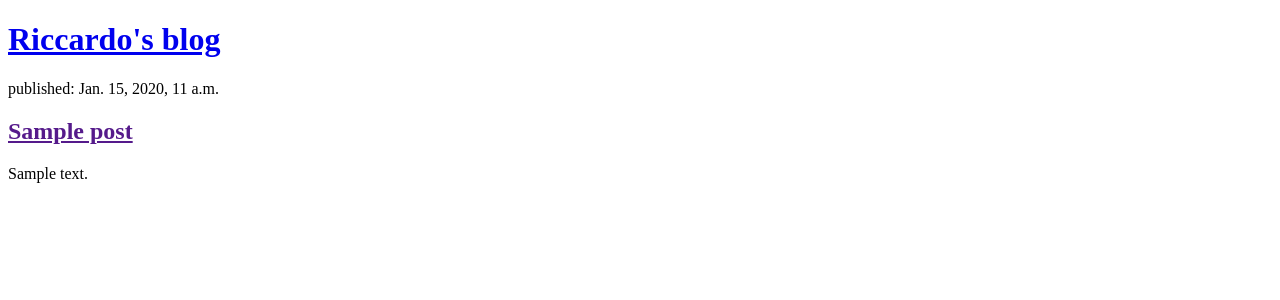
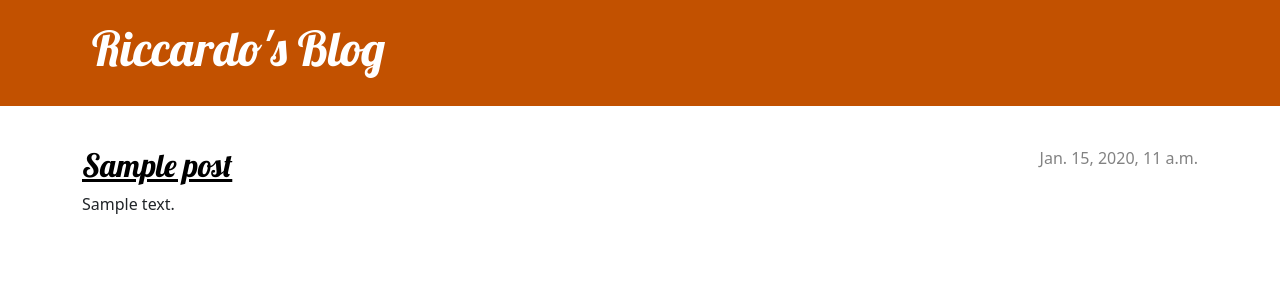
Before and after one commit to RiccardoMPesce/DjangoGirlsTutorial, a Django app: page / in a window 1280 px wide. Shown: the top 300 px of the page. Run offline with Django 5.2, Linux system fonts and the light colour scheme; tables that the repository leaves empty hold one stand-in row (values such as "Sample post").

Commit message:
Created templates!

```diff
--- /dev/null
+++ b/blog/static/css/blog.css
@@ -0,0 +1,70 @@
+.page-header {
+    background-color: #C25100;
+    margin-top: 0;
+    margin-bottom: 40px;
+    padding: 20px 20px 20px 40px;
+}
+
+.page-header h1,
+.page-header h1 a,
+.page-header h1 a:visited,
+.page-header h1 a:active {
+    color: #ffffff;
+    font-size: 36pt;
+    text-decoration: none;
+}
+
+h1,
+h2,
+h3,
+h4 {
+    font-family: 'Lobster', cursive;
+}
+
+.date {
+    color: #828282;
+}
+
+.save {
+    float: right;
+}
+
+.post-form textarea,
+.post-form input {
+    width: 100%;
+}
+
+.top-menu,
+.top-menu:hover,
+.top-menu:visited {
+    color: #ffffff;
+    float: right;
+    font-size: 26pt;
+    margin-right: 20px;
+}
+
+.post {
+    margin-bottom: 70px;
+}
+
+.post h2 a,
+.post h2 a:visited {
+    color: #000000;
+}
+
+.post > .date,
+.post > .actions {
+    float: right;
+}
+
+.btn-secondary,
+.btn-secondary:visited {
+    color: #C25100;
+    background: none;
+    border-color: #C25100;
+}
+
+.btn-secondary:hover {
+    color: #FFFFFF;
+    background-color: #C25100;
+}
--- /dev/null
+++ b/blog/templates/blog/base.html
@@ -0,0 +1,30 @@
+{% load static %}
+<!DOCTYPE html>
+<html>
+
+<head>
+    <title>Riccardo's blog</title>
+    <link rel="stylesheet" href="{% static 'css/blog.css' %}" />
+    <link href="https://cdn.jsdelivr.net/npm/bootstrap@5.3.3/dist/css/bootstrap.min.css" rel="stylesheet"
+        integrity="sha384-QWTKZyjpPEjISv5WaRU9OFeRpok6YctnYmDr5pNlyT2bRjXh0JMhjY6hW+ALEwIH" crossorigin="anonymous" />
+    <link rel="stylesheet" href="https://fonts.googleapis.com/css?family=Lobster&subset=latin,latin-ext" />
+</head>
+
+<body>
+    <header class="page-header">
+        <div class="container">
+            <h1><a href="/">Riccardo's Blog</a></h1>
+        </div>
+    </header>
+
+    <main class="container">
+        <div class="row">
+            <div class="col">
+            {% block content %}
+            {% endblock %}
+            </div>
+        </div>
+    </main>
+</body>
+
+</html>
--- a/blog/templates/blog/post_list.html
+++ b/blog/templates/blog/post_list.html
@@ -1,19 +1,11 @@
-<!DOCTYPE html>
-<html>
-    <head>
-        <title>Riccardo's blog</title>
-    </head>
-    <body>
-        <header>
-            <h1><a href="/">Riccardo's blog</a></h1>
-        </header>
+{% extends "blog/base.html" %}
 
-        {% for post in posts %}
-            <article>
-                <time>published: {{ post.published_date }}</time>
-                <h2><a href="">{{ post.title }}</a></h2>
-                <p>{{ post.text | linebreaksbr }}</p>
-            </article>
-        {% endfor %}
-    </body>
-</html>
+{% block content %}
+    {% for post in posts %}
+    <article class="post">
+        <time class="date"> {{ post.published_date }} </time>
+        <h2><a href="">{{ post.title }}</a></h2>
+        <p>{{ post.text|linebreaksbr }}</p>
+    </article>
+    {% endfor %}
+{% endblock %}
```
